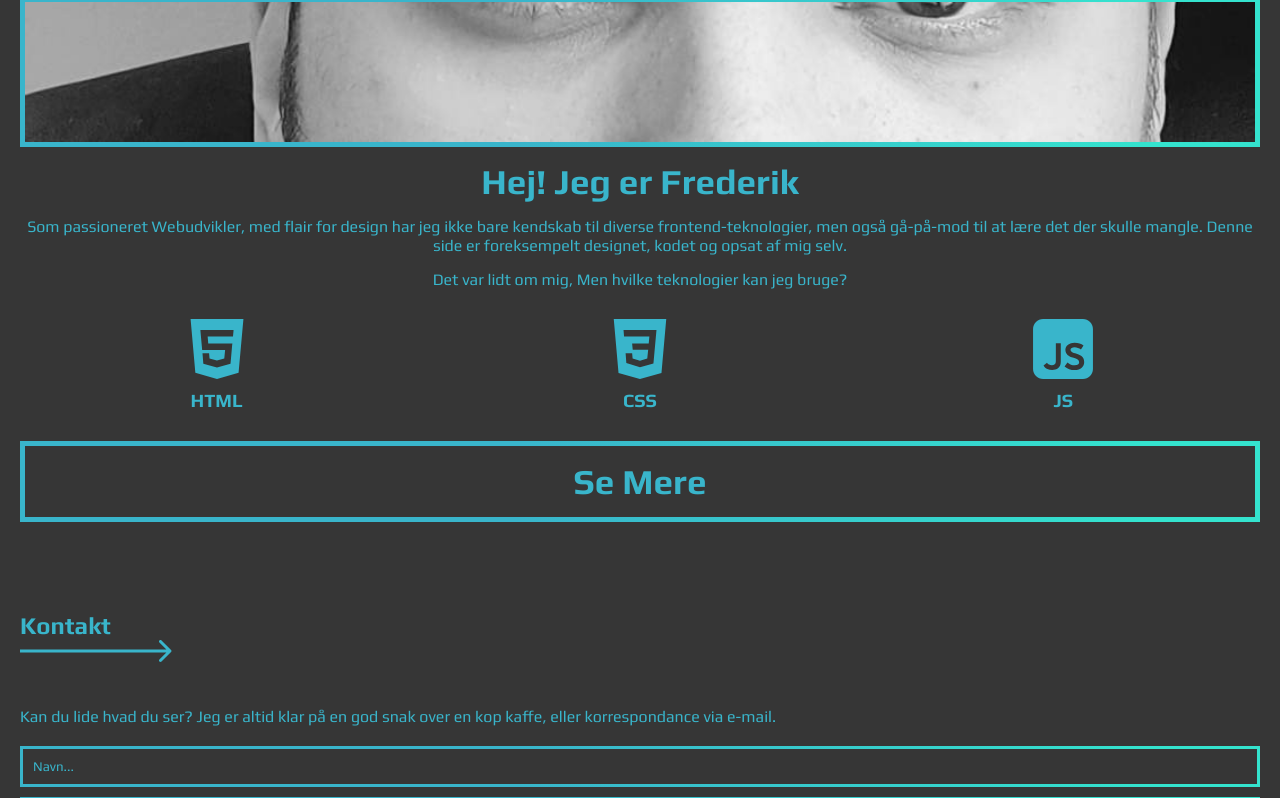
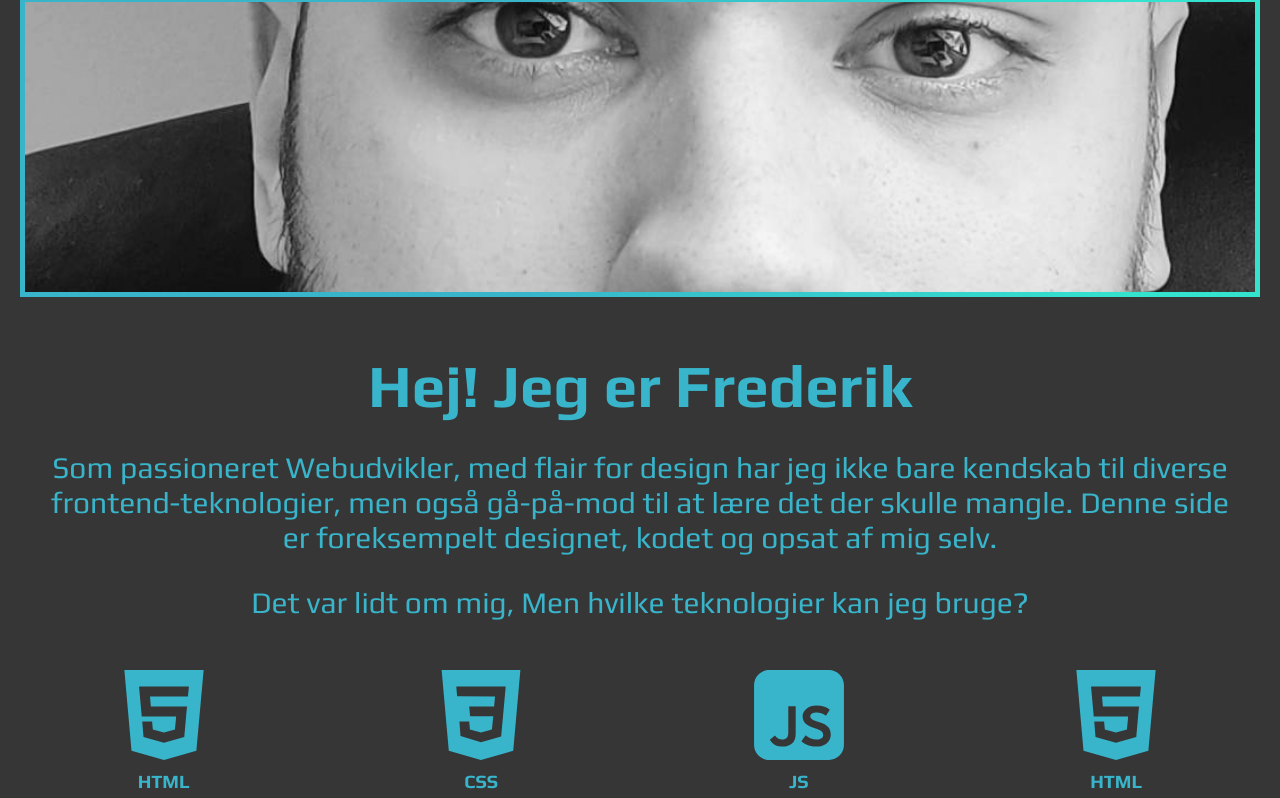
Before and after one commit to fredeskrubba/portfolio-2.0, a React (Vite) app: page / in a window 1280 px wide. Shown: the part 1288-2086 px from the top of the page. Built offline with nearby package versions, Linux system fonts and the light colour scheme.

Commit message:
add about section tablet

```diff
--- a/src/components/about/About.jsx
+++ b/src/components/about/About.jsx
@@ -56,7 +56,7 @@ const About = () => {
         },
     ]
 
-    const [skillsShown, setSkillsShown] = useState(3)
+    const [skillsShown, setSkillsShown] = useState(4)
   return (
     <section className='about'>
         <article className="section-title">
@@ -74,7 +74,7 @@ const About = () => {
                 skills.slice(0, skillsShown).map((skill) => <Skill key={skill.id} Logo={skill.logo} name={skill.name}/>)
             }
         </figure>
-        <p className="more-button" onClick={()=> setSkillsShown(skillsShown + 3)}>Se Mere</p>
+        <p className="more-button" onClick={()=> setSkillsShown(skillsShown + 4)}>Se Mere</p>
     </section>
   )
 }
--- a/src/styles/input.scss
+++ b/src/styles/input.scss
@@ -45,3 +45,10 @@ p, h1, h2, h3, h4, h5, h6{
         }
     }
 }
+
+@media only screen and (min-width: 768px) {
+    .more-button{
+        width: 50%;
+        margin: auto;
+    }
+}
--- a/src/styles/output.css
+++ b/src/styles/output.css
@@ -228,7 +228,7 @@
 }
 .about .skill-grid {
   display: grid;
-  grid-template-columns: 1fr 1fr 1fr;
+  grid-template-columns: repeat(2, 1fr);
   align-items: space-between;
   margin: 30px 0;
   row-gap: 40px;
@@ -246,6 +246,28 @@
   width: 60px;
 }
 
+@media only screen and (min-width: 768px) {
+  .about .about-picture {
+    height: 300px;
+  }
+  .about .about-intro {
+    margin: 50px 30px;
+    gap: 30px;
+  }
+  .about .about-intro h2 {
+    font-size: 60px;
+  }
+  .about .about-intro p {
+    font-size: 30px;
+  }
+  .about .skill-grid {
+    grid-template-columns: repeat(4, 1fr);
+  }
+  .about .skill-grid .skill svg {
+    width: 90px;
+    height: 90px;
+  }
+}
 .contact {
   padding: 25px 20px;
 }
@@ -333,4 +355,11 @@ p, h1, h2, h3, h4, h5, h6 {
   width: 60px;
 }
 
+@media only screen and (min-width: 768px) {
+  .more-button {
+    width: 50%;
+    margin: auto;
+  }
+}
+
 /*# sourceMappingURL=output.css.map */
--- a/src/styles/partials/_about.scss
+++ b/src/styles/partials/_about.scss
@@ -25,7 +25,7 @@
     }
     .skill-grid{
         display: grid;
-        grid-template-columns: 1fr 1fr 1fr;
+        grid-template-columns: repeat(2, 1fr);
         align-items: space-between;
         margin: 30px 0;
         row-gap: 40px;
@@ -43,3 +43,30 @@
         }
     }
 }
+
+@media only screen and (min-width: 768px) {
+    .about{
+        .about-picture{
+            height: 300px;
+        }
+        .about-intro{
+            margin: 50px 30px;
+            gap: 30px;
+            h2{
+                font-size: 60px;
+            }
+            p{
+                font-size: 30px;
+            }
+        }
+        .skill-grid{
+            grid-template-columns: repeat(4, 1fr);
+            .skill{
+                svg{
+                    width: 90px;
+                    height: 90px;
+                }
+            }
+        }
+    }
+}
```
Also changed, not shown: 1 other file (tests, documents, lock files or other folders).
